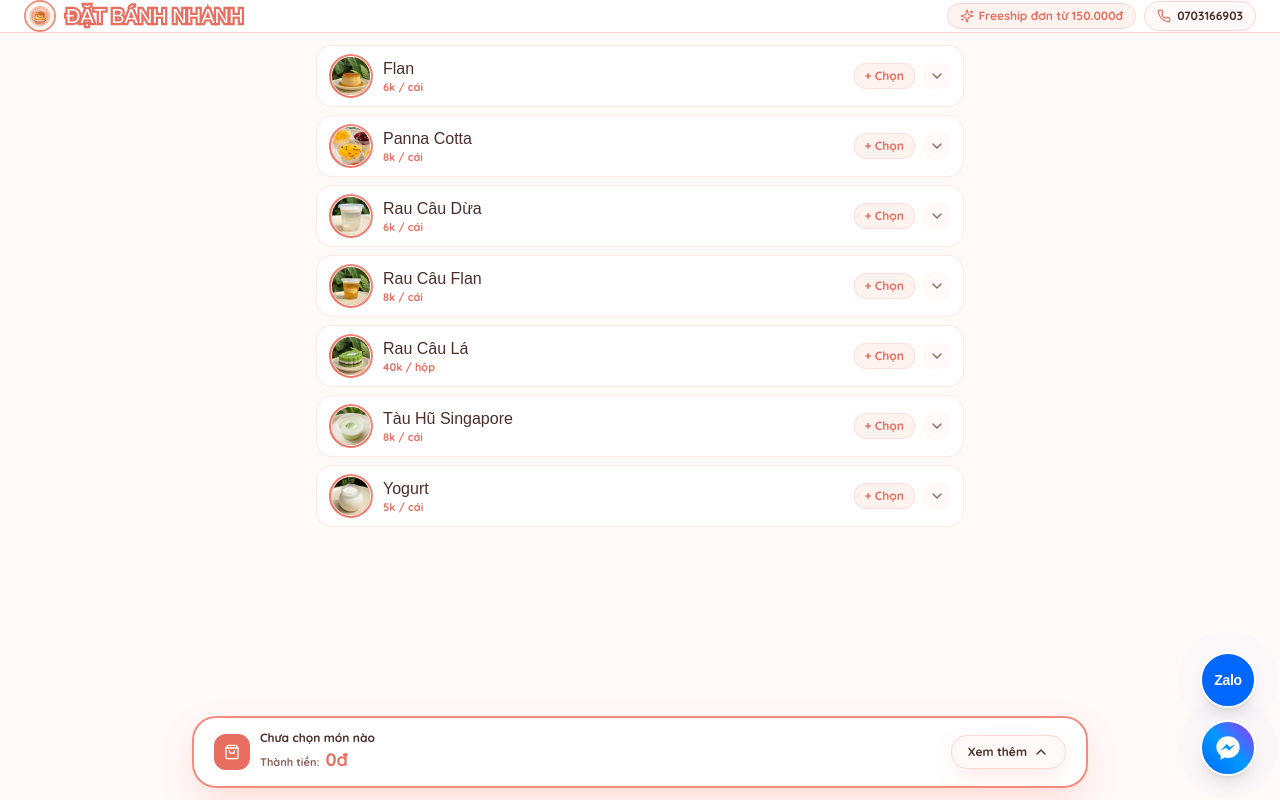
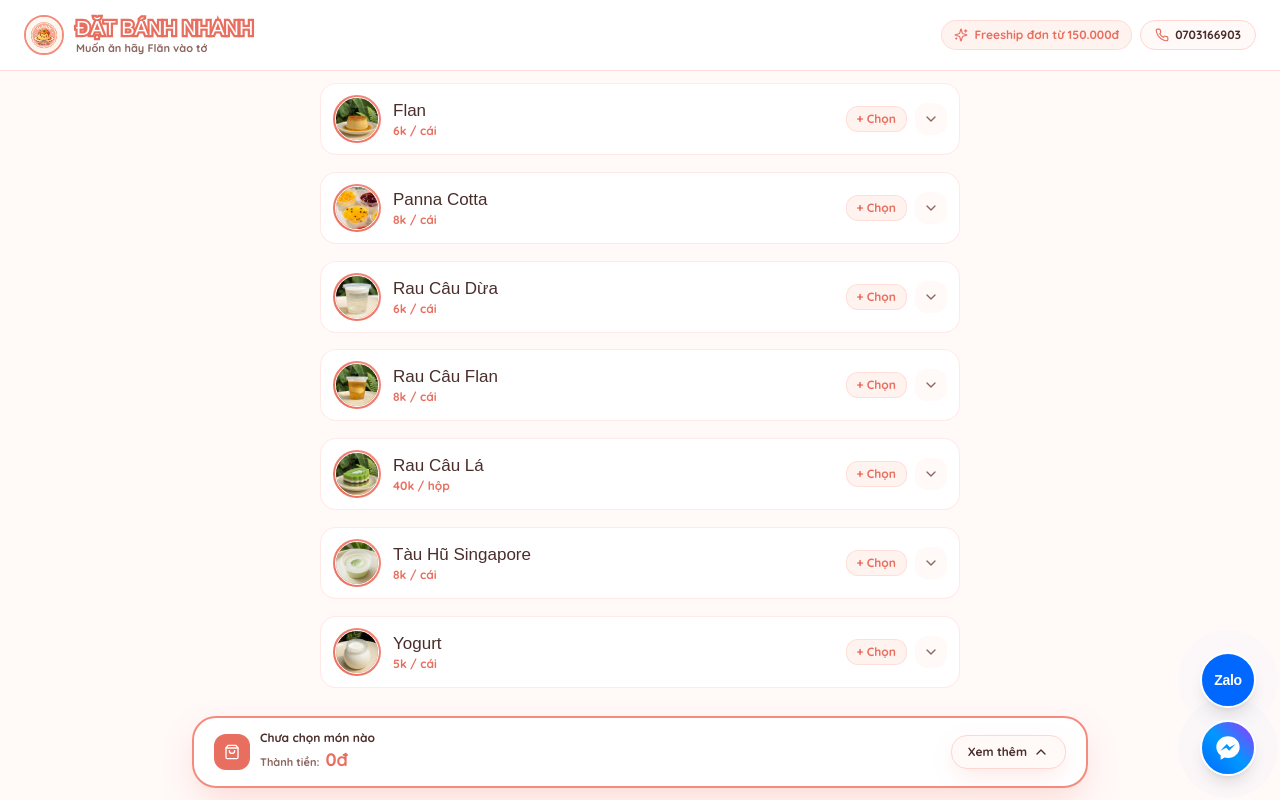
Before and after one commit to kura-hashed/flandi, a Next.js app: page /order in a window 1280 px wide. Built offline with nearby package versions, Linux system fonts and the light colour scheme; a web font is replaced by a local one.

Commit message:
feat(order): add header breathing room, auto-collapse other products on select, and dynamically scale cards to fill vertical space

```diff
--- a/src/app/order/page.tsx
+++ b/src/app/order/page.tsx
@@ -39,13 +39,10 @@ export default function QuickSingleScreenOrderPage() {
   // Cart keyed by productId
   const [cartMap, setCartMap] = useState<Record<string, QuickLineItem>>({});
   const [isExpanded, setIsExpanded] = useState(false);
-  const [expandedProductIds, setExpandedProductIds] = useState<Record<string, boolean>>({});
+  const [expandedProductId, setExpandedProductId] = useState<string | null>(null);
 
   const toggleProductExpand = (id: string) => {
-    setExpandedProductIds((prev) => ({
-      ...prev,
-      [id]: !prev[id],
-    }));
+    setExpandedProductId((prev) => (prev === id ? null : id));
   };
 
   // Compact customer info
@@ -358,7 +355,7 @@ export default function QuickSingleScreenOrderPage() {
   };
 
   return (
-    <div className="min-h-dvh bg-[#FFF9F8] bg-grid-pattern flex flex-col justify-start relative">
+    <div className="min-h-dvh h-dvh flex flex-col bg-[#FFF9F8] bg-grid-pattern relative overflow-hidden">
       {/* Toast Notification */}
       {toast && (
         <div className="fixed top-4 right-4 z-50 bg-flandi-dark text-white px-4 py-3 rounded-2xl shadow-cute-lg flex items-center gap-2.5 max-w-md animate-bounce">
@@ -367,9 +364,9 @@ export default function QuickSingleScreenOrderPage() {
         </div>
       )}
 
-      {/* Compact Top Header (No back-to-home button) */}
-      <header className="bg-white/95 backdrop-blur-md border-b border-flandi-pink px-3 sm:px-6 h-13 flex items-center justify-between shrink-0 z-20 sticky top-0">
-        <div className="flex items-center gap-2.5">
+      {/* Header with comfortable breathing room */}
+      <header className="bg-white/95 backdrop-blur-md border-b border-flandi-pink/80 px-4 sm:px-6 py-3 sm:py-3.5 flex items-center justify-between shrink-0 z-20 shadow-xs">
+        <div className="flex items-center gap-3">
           <img
             src={
               settings?.pageConfig?.headerLogoUrl ||
@@ -377,23 +374,26 @@ export default function QuickSingleScreenOrderPage() {
               "/images/branding/flandi-mascot.png"
             }
             alt="FLANDI"
-            className="w-8 h-8 rounded-full object-cover border-2 border-flandi-salmon"
+            className="w-9 h-9 sm:w-10 sm:h-10 rounded-full object-cover border-2 border-flandi-salmon shadow-xs shrink-0"
           />
           <div>
-            <h1 className="font-display text-lg sm:text-xl text-sticker-sm leading-none">
+            <h1 className="font-display text-lg sm:text-xl text-sticker-sm leading-snug">
               ĐẶT BÁNH NHANH
             </h1>
+            <p className="text-[10px] sm:text-[11px] font-bold text-flandi-muted leading-tight">
+              {settings?.tagline || "Muốn ăn hãy Flăn vào tớ"}
+            </p>
           </div>
         </div>
 
         <div className="flex items-center gap-2 text-xs">
-          <span className="hidden md:inline-flex items-center gap-1 px-3 py-1 rounded-full bg-flandi-cream text-flandi-coral font-extrabold border border-flandi-pink">
+          <span className="hidden md:inline-flex items-center gap-1.5 px-3 py-1.5 rounded-full bg-flandi-cream text-flandi-coral font-extrabold border border-flandi-pink/80 shadow-2xs">
             <Sparkles className="w-3.5 h-3.5" />
             Freeship đơn từ {formatVND(freeShipMin)}
           </span>
           <a
             href={`tel:${settings?.phone || "0703166903"}`}
-            className="px-3 py-1.5 rounded-full bg-flandi-bg hover:bg-flandi-pink/50 text-flandi-dark font-extrabold border border-flandi-pink flex items-center gap-1.5"
+            className="px-3.5 py-1.5 rounded-full bg-flandi-bg hover:bg-flandi-pink/50 text-flandi-dark font-extrabold border border-flandi-pink flex items-center gap-1.5 shadow-2xs transition"
           >
             <Phone className="w-3.5 h-3.5 text-flandi-coral" />
             <span>{settings?.phone || "0703166903"}</span>
@@ -401,19 +401,19 @@ export default function QuickSingleScreenOrderPage() {
         </div>
       </header>
 
-      {/* Main Product Cards Workspace (Minimalist 1-screen rows with inline expand) */}
-      <main className="flex-1 max-w-2xl w-full mx-auto p-2 sm:p-3 pb-24 sm:pb-28">
+      {/* Main Product Cards Workspace (Scales harmoniously with available vertical height) */}
+      <main className="flex-1 max-w-2xl w-full mx-auto px-3 sm:px-4 py-2 sm:py-3 pb-24 sm:pb-28 flex flex-col justify-start overflow-y-auto">
         {loading ? (
-          <div className="flex flex-col gap-1.5">
+          <div className="flex-1 flex flex-col justify-between gap-1.5 sm:gap-2 min-h-0">
             {[1, 2, 3, 4, 5, 6, 7].map((n) => (
               <div
                 key={n}
-                className="h-12 rounded-2xl bg-white/70 border border-flandi-pink animate-pulse"
+                className="flex-1 min-h-[46px] max-h-[70px] rounded-2xl bg-white/70 border border-flandi-pink animate-pulse"
               />
             ))}
           </div>
         ) : (
-          <div className="flex flex-col gap-1.5 sm:gap-2">
+          <div className="flex-1 flex flex-col justify-between gap-1.5 sm:gap-2.5 min-h-0">
             {products.map((product) => {
               const currentQty = getQtyForProduct(product.id);
               const unitLabel = product.unit || "cái";
@@ -424,25 +424,29 @@ export default function QuickSingleScreenOrderPage() {
               const preset2 = isBoxProduct ? 2 : 10;
 
               const isSelected = currentQty > 0;
-              const isCardExpanded = !!expandedProductIds[product.id];
+              const isCardExpanded = expandedProductId === product.id;
 
               return (
                 <div
                   key={product.id}
-                  className={`rounded-2xl border transition-all duration-200 overflow-hidden ${
-                    isSelected
-                      ? "bg-white border-flandi-coral shadow-cute ring-1.5 ring-flandi-salmon/40"
+                  className={`rounded-2xl border transition-all duration-200 overflow-hidden flex flex-col justify-center ${
+                    isCardExpanded
+                      ? "bg-white border-flandi-coral shadow-cute ring-1.5 ring-flandi-salmon/40 shrink-0"
+                      : isSelected
+                      ? "bg-white border-flandi-coral/90 shadow-cute ring-1 ring-flandi-salmon/30"
                       : "bg-white/95 border-flandi-pink/50 hover:border-flandi-salmon/60 shadow-2xs"
+                  } ${
+                    !expandedProductId ? "flex-1 min-h-[46px] max-h-[72px]" : ""
                   }`}
                 >
                   {/* Collapsed Header Row (Always visible, tap to toggle expand) */}
                   <div
                     onClick={() => toggleProductExpand(product.id)}
-                    className="px-2.5 py-1.5 sm:px-3 sm:py-2 flex items-center justify-between gap-2.5 cursor-pointer select-none hover:bg-flandi-cream/25 transition"
+                    className="px-3 py-2 sm:py-2.5 md:py-3 flex items-center justify-between gap-2.5 cursor-pointer select-none hover:bg-flandi-cream/25 transition"
                   >
                     {/* Left: Mini product image + Product Name + Price badge */}
-                    <div className="flex items-center gap-2.5 min-w-0">
-                      <div className="relative w-10 h-10 sm:w-11 sm:h-11 rounded-full p-0.5 bg-gradient-to-tr from-flandi-coral to-flandi-salmon shrink-0 shadow-2xs">
+                    <div className="flex items-center gap-2.5 sm:gap-3 min-w-0">
+                      <div className="relative w-10 h-10 sm:w-11 sm:h-11 md:w-12 md:h-12 rounded-full p-0.5 bg-gradient-to-tr from-flandi-coral to-flandi-salmon shrink-0 shadow-2xs">
                         <img
                           src={product.image}
                           alt={product.name}
@@ -451,10 +455,10 @@ export default function QuickSingleScreenOrderPage() {
                       </div>
 
                       <div className="min-w-0 flex flex-col justify-center">
-                        <h2 className="font-display text-sm sm:text-base text-flandi-dark leading-tight truncate">
+                        <h2 className="font-display text-sm sm:text-base md:text-[17px] text-flandi-dark leading-tight truncate">
                           {product.name}
                         </h2>
-                        <span className="text-[11px] font-extrabold text-flandi-coral leading-tight">
+                        <span className="text-[11px] sm:text-xs font-extrabold text-flandi-coral leading-tight">
                           {product.badgeText}
                         </span>
                       </div>
@@ -473,7 +477,7 @@ export default function QuickSingleScreenOrderPage() {
                       )}
 
                       <div
-                        className={`w-7 h-7 rounded-xl flex items-center justify-center transition-transform duration-200 ${
+                        className={`w-7 h-7 sm:w-8 sm:h-8 rounded-xl flex items-center justify-center transition-transform duration-200 ${
                           isCardExpanded
                             ? "rotate-180 bg-flandi-cream text-flandi-coral"
                             : "bg-flandi-bg text-flandi-muted"
@@ -486,8 +490,8 @@ export default function QuickSingleScreenOrderPage() {
 
                   {/* Expanded Quantity Controls Section */}
                   {isCardExpanded && (
-                    <div className="px-3 pb-2.5 pt-1.5 border-t border-flandi-pink/40 bg-flandi-cream/15">
-                      <div className="flex items-center gap-1.5">
+                    <div className="px-3 pb-2.5 pt-1.5 border-t border-flandi-pink/40 bg-flandi-cream/15 animate-in slide-in-from-top-1 duration-150">
+                      <div className="flex items-center gap-1.5 sm:gap-2">
                         <button
                           type="button"
                           onClick={() =>
@@ -496,7 +500,7 @@ export default function QuickSingleScreenOrderPage() {
                               currentQty === preset1 ? 0 : preset1
                             )
                           }
-                          className={`shrink-0 h-8 px-2.5 rounded-xl text-xs font-extrabold border transition whitespace-nowrap ${
+                          className={`shrink-0 h-8 sm:h-9 px-2.5 sm:px-3 rounded-xl text-xs sm:text-sm font-extrabold border transition whitespace-nowrap ${
                             currentQty === preset1
                               ? "bg-flandi-coral text-white border-flandi-coral shadow-2xs"
                               : "bg-white hover:bg-flandi-cream text-flandi-dark border-flandi-pink"
@@ -513,7 +517,7 @@ export default function QuickSingleScreenOrderPage() {
                               currentQty === preset2 ? 0 : preset2
                             )
                           }
-                          className={`shrink-0 h-8 px-2.5 rounded-xl text-xs font-extrabold border transition whitespace-nowrap ${
+                          className={`shrink-0 h-8 sm:h-9 px-2.5 sm:px-3 rounded-xl text-xs sm:text-sm font-extrabold border transition whitespace-nowrap ${
                             currentQty === preset2
                               ? "bg-flandi-coral text-white border-flandi-coral shadow-2xs"
                               : "bg-white hover:bg-flandi-cream text-flandi-dark border-flandi-pink"
@@ -522,15 +526,15 @@ export default function QuickSingleScreenOrderPage() {
                           {isBoxProduct ? "2 hộp" : "10 cái"}
                         </button>
 
-                        {/* Direct Quantity Input on the same row (placeholder "0") */}
-                        <div className="flex-1 min-w-0 h-8 flex items-center bg-white rounded-xl px-1 border border-flandi-pink">
+                        {/* Direct Quantity Input on the same row */}
+                        <div className="flex-1 min-w-0 h-8 sm:h-9 flex items-center bg-white rounded-xl px-1.5 border border-flandi-pink">
                           <button
                             type="button"
                             onClick={() => updateQty(product, -1)}
                             disabled={currentQty <= 0}
-                            className="w-6 h-6 rounded-lg bg-flandi-bg hover:bg-flandi-pink/50 text-flandi-dark disabled:opacity-35 flex items-center justify-center shadow-2xs transition active:scale-90 shrink-0"
+                            className="w-6 h-6 sm:w-7 sm:h-7 rounded-lg bg-flandi-bg hover:bg-flandi-pink/50 text-flandi-dark disabled:opacity-35 flex items-center justify-center shadow-2xs transition active:scale-90 shrink-0"
                           >
-                            <Minus className="w-3 h-3" />
+                            <Minus className="w-3.5 h-3.5" />
                           </button>
 
                           <input
@@ -544,15 +548,15 @@ export default function QuickSingleScreenOrderPage() {
                                 parseInt(e.target.value, 10) || 0
                               )
                             }
-                            className="w-full min-w-0 mx-1 text-center font-extrabold text-xs text-flandi-coral bg-transparent h-6 px-1 placeholder:text-xs placeholder:font-bold placeholder:text-flandi-muted focus:outline-none"
+                            className="w-full min-w-0 mx-1 text-center font-extrabold text-xs sm:text-sm text-flandi-coral bg-transparent h-6 sm:h-7 px-1 placeholder:text-xs placeholder:font-bold placeholder:text-flandi-muted focus:outline-none"
                           />
 
                           <button
                             type="button"
                             onClick={() => updateQty(product, 1)}
-                            className="w-6 h-6 rounded-lg bg-flandi-coral hover:bg-flandi-salmon text-white flex items-center justify-center shadow-2xs transition active:scale-90 shrink-0"
+                            className="w-6 h-6 sm:w-7 sm:h-7 rounded-lg bg-flandi-coral hover:bg-flandi-salmon text-white flex items-center justify-center shadow-2xs transition active:scale-90 shrink-0"
                           >
-                            <Plus className="w-3 h-3" />
+                            <Plus className="w-3.5 h-3.5" />
                           </button>
                         </div>
 
@@ -562,7 +566,7 @@ export default function QuickSingleScreenOrderPage() {
                             type="button"
                             onClick={() => setExactQty(product, 0)}
                             title="Xoá số lượng món này"
-                            className="shrink-0 w-8 h-8 rounded-xl border border-red-200 bg-red-50 hover:bg-red-100 text-red-500 flex items-center justify-center transition active:scale-90"
+                            className="shrink-0 w-8 h-8 sm:w-9 sm:h-9 rounded-xl border border-red-200 bg-red-50 hover:bg-red-100 text-red-500 flex items-center justify-center transition active:scale-90"
                           >
                             <Trash2 className="w-3.5 h-3.5" />
                           </button>
```
